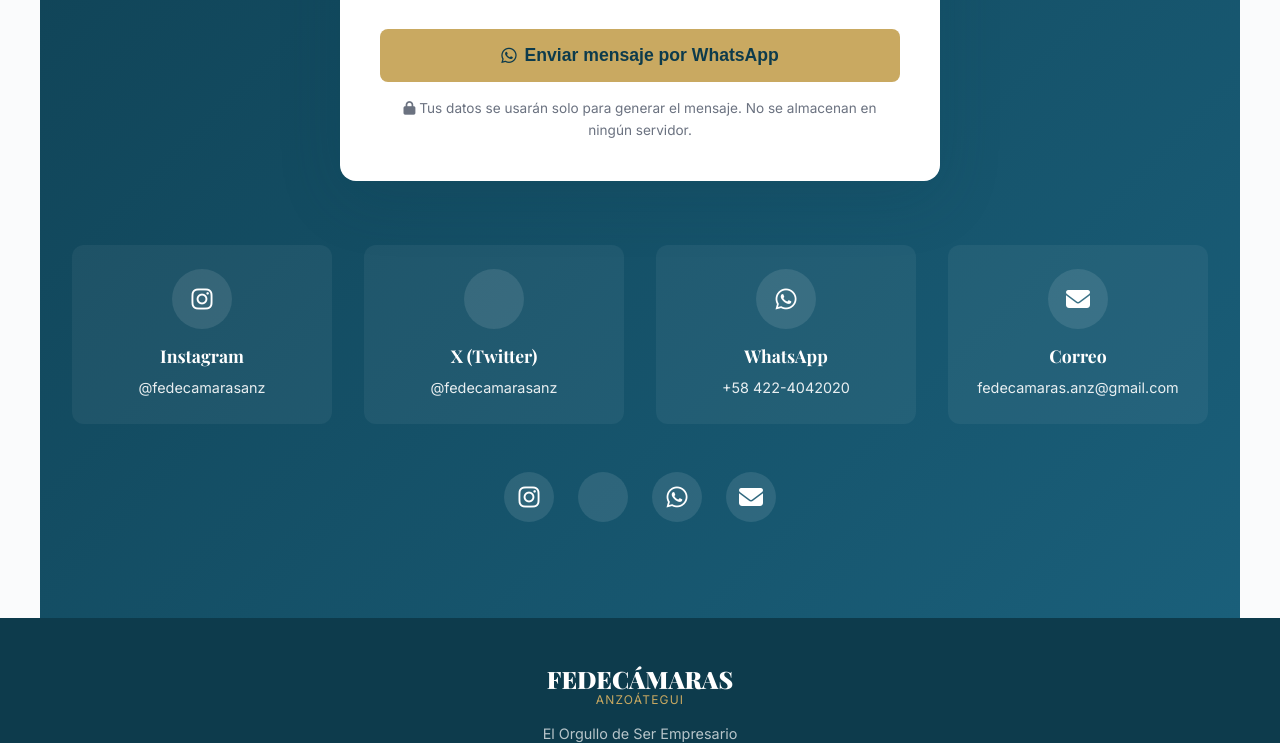
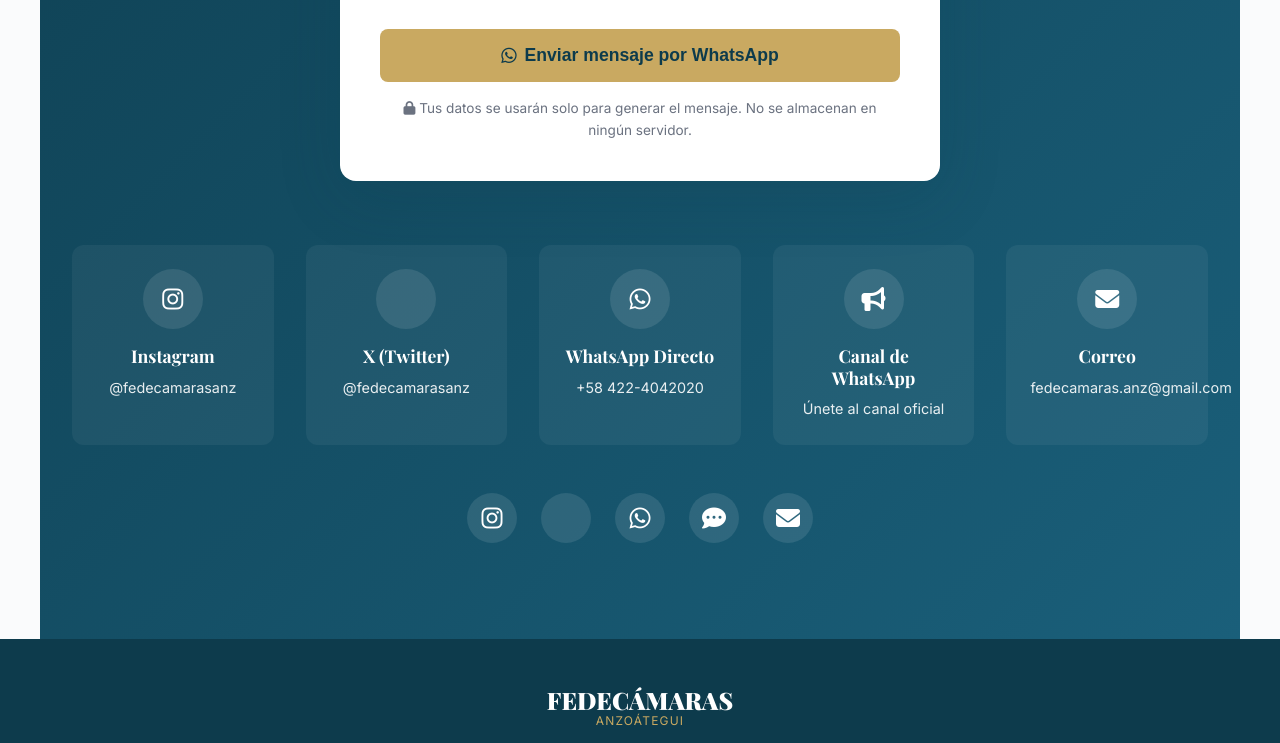
Before and after one commit to fedecamarasanz/fanz, a plain HTML site: page index.html in a window 1280 px wide. Shown: the part 6579-7322 px from the top of the page. Drawn offline with nearby package versions, Linux system fonts and the light colour scheme.

Commit message:
Update index.html

```diff
--- a/index.html
+++ b/index.html
@@ -189,7 +189,7 @@
         .contact-card h4 { font-size: 1.1rem; margin-bottom: 0.5rem; }
         .contact-card p, .contact-card a { color: rgba(255, 255, 255, 0.9); font-size: 0.9rem; }
         .contact-card a:hover { color: var(--color-secondary); }
-        .social-links { display: flex; justify-content: center; gap: 1.5rem; margin-top: 3rem; }
+        .social-links { display: flex; justify-content: center; gap: 1.5rem; margin-top: 3rem; flex-wrap: wrap; }
         .social-links a { width: 50px; height: 50px; background: rgba(255, 255, 255, 0.1); border-radius: 50%; display: flex; align-items: center; justify-content: center; font-size: 1.5rem; transition: var(--transition); }
         .social-links a:hover { background: var(--color-secondary); color: var(--color-primary); transform: translateY(-5px); }
 
@@ -381,17 +381,14 @@
         </div>
     </section>
 
-    <!-- Events (UPDATED TO GRID) -->
+    <!-- Events -->
     <section id="eventos">
         <div class="section-header">
             <h2>Calendario Institucional</h2>
             <p>Fedecámaras Anzoátegui apoya en la organización y dirección de estos eventos diseñados para el impulso del desarrollo económico, la innovación y las oportunidades de negocio en nuestra región.</p>
         </div>
 
-        <!-- Grid Container -->
         <div class="events-grid">
-
-            <!-- PRÓXIMOS EVENTOS -->
             <div class="event-card">
                 <span class="event-badge upcoming">Próximo</span>
                 <div class="event-date">23-24 OCT 2026</div>
@@ -408,7 +405,6 @@
                 <a href="https://www.instagram.com/p/DbyJelPnPya/?igsi=dG5zaGlrc3VwbzN5" class="btn btn-primary" target="_blank"><i class="fas fa-ticket-alt"></i> Ver información</a>
             </div>
 
-            <!-- NUEVO EVENTO AGREGADO -->
             <div class="event-card">
                 <span class="event-badge upcoming">Próximo</span>
                 <div class="event-date">03 DIC 2026</div>
@@ -417,7 +413,6 @@
                 <a href="https://cacoinnatur.github.io/ncp3/" class="btn btn-primary" target="_blank"><i class="fas fa-ticket-alt"></i> Ver información</a>
             </div>
 
-            <!-- EVENTOS PASADOS -->
             <div class="event-card past">
                 <span class="event-badge past">Finalizado</span>
                 <div class="event-date">10 SEP 2026</div>
@@ -441,7 +436,6 @@
                 <p class="event-organizer">Organiza: AVEX</p>
                 <a href="https://fedecamarasanz.github.io/avex/" class="btn btn-secondary" target="_blank"><i class="fas fa-info-circle"></i> Ver información</a>
             </div>
-
         </div>
     </section>
 
@@ -449,7 +443,7 @@
     <section id="contacto">
         <div class="section-header">
             <h2>Conecta con Nosotros</h2>
-            <p>Escríbenos directamente y te responderemos a la brevedad posible a través de WhatsApp.</p>
+            <p>Mantente al día con nuestras actividades, noticias y eventos a través de nuestros canales oficiales.</p>
         </div>
 
         <!-- Formulario de WhatsApp -->
@@ -487,8 +481,14 @@
             </div>
             <div class="contact-card">
                 <div class="contact-icon"><i class="fab fa-whatsapp"></i></div>
-                <h4>WhatsApp</h4>
+                <h4>WhatsApp Directo</h4>
                 <a href="http://wa.me/+584224042020" target="_blank">+58 422-4042020</a>
+            </div>
+            <!-- NUEVA TARJETA: CANAL DE WHATSAPP -->
+            <div class="contact-card">
+                <div class="contact-icon"><i class="fas fa-bullhorn"></i></div>
+                <h4>Canal de WhatsApp</h4>
+                <a href="https://whatsapp.com/channel/0029VbCRJhp2P59rMik8k30x" target="_blank">Únete al canal oficial</a>
             </div>
             <div class="contact-card">
                 <div class="contact-icon"><i class="fas fa-envelope"></i></div>
@@ -500,7 +500,9 @@
         <div class="social-links">
             <a href="https://www.instagram.com/fedecamarasanz?utm_source=qr&igsh=MWg3Y25ucWRlaWs3Zw==" target="_blank" aria-label="Instagram"><i class="fab fa-instagram"></i></a>
             <a href="https://x.com/fedecamarasanz" target="_blank" aria-label="X (Twitter)"><i class="fab fa-x-twitter"></i></a>
-            <a href="http://wa.me/+584224042020" target="_blank" aria-label="WhatsApp"><i class="fab fa-whatsapp"></i></a>
+            <!-- NUEVO ENLACE EN REDES SOCIALES -->
+            <a href="https://whatsapp.com/channel/0029VbCRJhp2P59rMik8k30x" target="_blank" aria-label="Canal de WhatsApp"><i class="fab fa-whatsapp"></i></a>
+            <a href="http://wa.me/+584224042020" target="_blank" aria-label="WhatsApp Chat"><i class="fas fa-comment-dots"></i></a>
             <a href="mailto:fedecamaras.anz@gmail.com" aria-label="Email"><i class="fas fa-envelope"></i></a>
         </div>
     </section>
@@ -513,7 +515,7 @@
     </footer>
 
     <!-- WhatsApp Float Button -->
-    <a href="http://wa.me/+584224042020" class="whatsapp-float" target="_blank" aria-label="WhatsApp">
+    <a href="http://wa.me/+584224042020" class="whatsapp-float" target="_blank" aria-label="WhatsApp Chat">
         <i class="fab fa-whatsapp"></i>
     </a>
 
@@ -564,9 +566,7 @@
             observer.observe(card);
         });
 
-        // ==========================================
-        // LÓGICA DEL FORMULARIO DE WHATSAPP
-        // ==========================================
+        // Lógica del Formulario de WhatsApp
         function enviarWhatsApp(event) {
             event.preventDefault();
 
```
